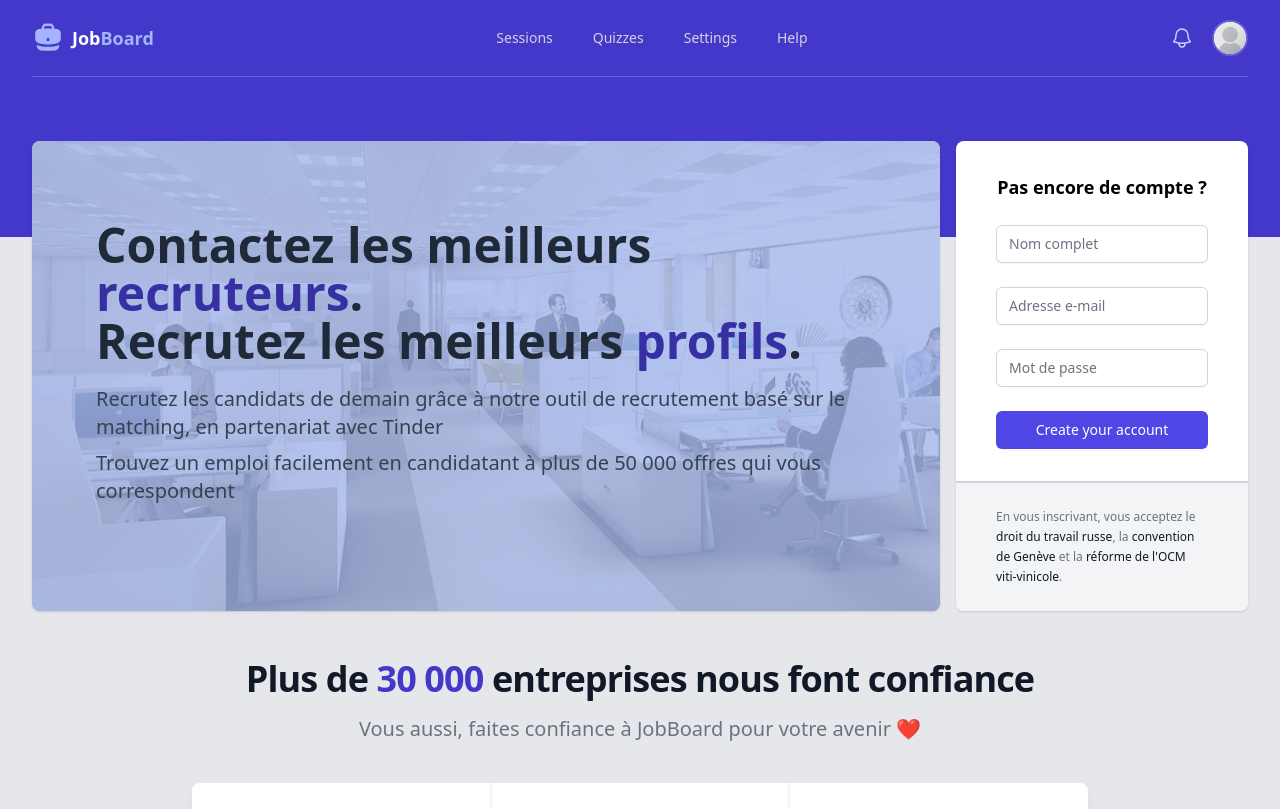
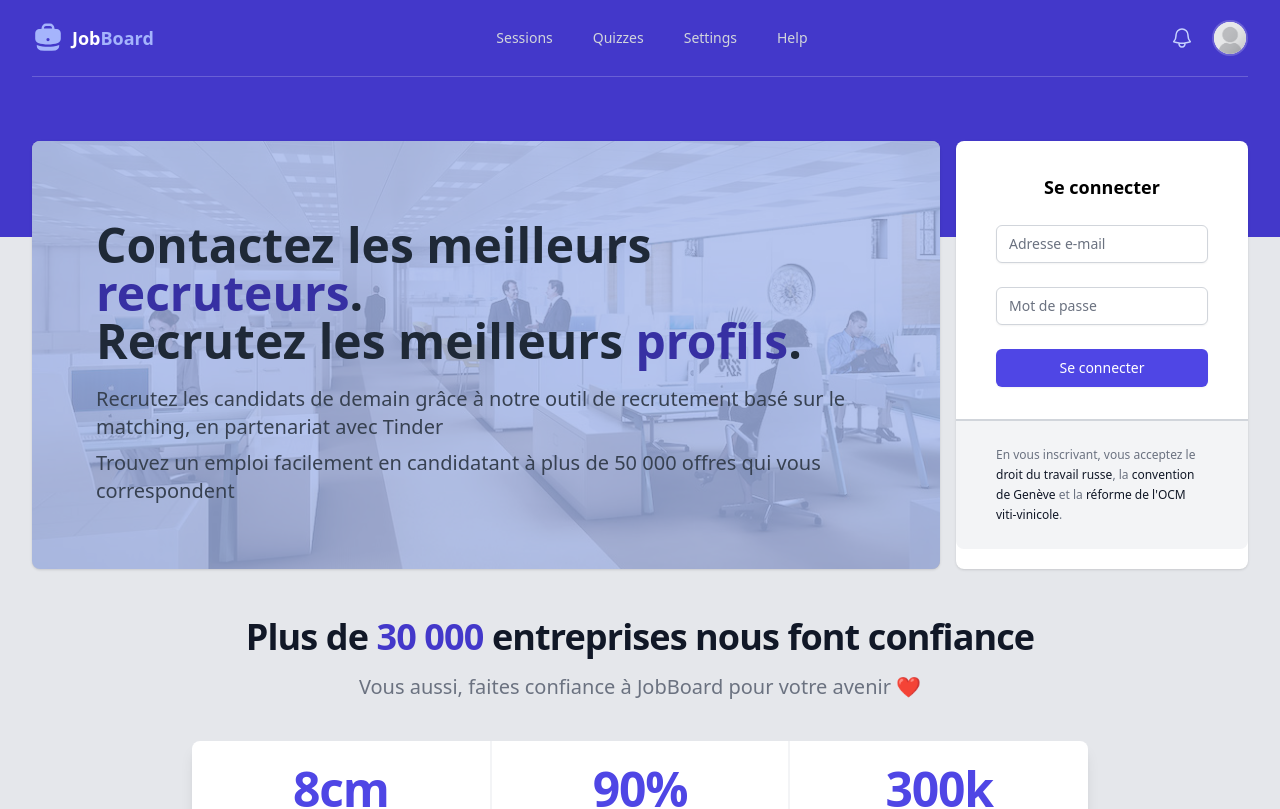
Before and after one commit to transformeurs/nlpf-1, a Next.js app in the folder frontend/: page / in a window 1280 px wide. Shown: the top 809 px of the page. Built offline with nearby package versions, Linux system fonts and the light colour scheme; a web font is replaced by a local one.

Commit message:
[ADD][LOGIN] POC of LoginForm in frontend

```diff
--- a/frontend/src/components/layout.tsx
+++ b/frontend/src/components/layout.tsx
@@ -31,7 +31,7 @@ const navigation = [
 const userNavigation = [
     {
         name: "Sign out",
-        fun: () => {}
+        fun: () => { }
     }
 ];
 
--- /dev/null
+++ b/frontend/src/components/loginForm.tsx
@@ -0,0 +1,111 @@
+import { FC } from "react";
+
+
+const LoginForm: FC = () => {
+    // Handles the submit event on form submit
+    const handleSubmit = async (event: React.FormEvent<HTMLFormElement>) => {
+        // Prevents the default behavior of the form (submitting and refreshing the page)
+        event.preventDefault();
+
+        // Get data from the form
+        const data = {
+            email: event.currentTarget.email.value,
+            password: event.currentTarget.password.value
+        };
+
+        const JSONdata = JSON.stringify(data);
+
+        // TODO: Use environment variables
+        const endpoint = 'http://localhost:8000/account/login';
+
+        const options = {
+            method: 'POST',
+            headers: {
+                'Content-Type': 'application/json'
+            },
+            body: JSONdata
+        };
+
+        const response = await fetch(endpoint, options);
+
+        const result = await response.json();
+
+        // TODO: Remove this, will be replaced with storing the token in the browser's local storage
+        alert(`Your token is ${result.access_token}`);
+
+        // TODO:
+        // - Redirect to home page if authenticated
+        // - Display error message if auth failed
+    }
+
+    return (
+        <div className="rounded-lg bg-white shadow">
+            <div className="px-4 py-8 sm:px-10">
+                <div className="text-center text-lg font-semibold">
+                    Se connecter
+                </div>
+                <div className="mt-6">
+                    <form onSubmit={handleSubmit} className="space-y-6">
+                        <div>
+                            <label htmlFor="email" className="sr-only">
+                                Mobile number or email
+                            </label>
+                            <input
+                                type="email"
+                                name="email"
+                                id="email"
+                                autoComplete="email"
+                                placeholder="Adresse e-mail"
+                                required
+                                className="block w-full rounded-md border-gray-300 shadow-sm focus:border-indigo-500 focus:ring-indigo-500 sm:text-sm"
+                            />
+                        </div>
+
+                        <div>
+                            <label htmlFor="password" className="sr-only">
+                                Password
+                            </label>
+                            <input
+                                id="password"
+                                name="password"
+                                type="password"
+                                placeholder="Mot de passe"
+                                autoComplete="current-password"
+                                required
+                                className="block w-full rounded-md border-gray-300 shadow-sm focus:border-indigo-500 focus:ring-indigo-500 sm:text-sm"
+                            />
+                        </div>
+
+                        <div>
+                            <button
+                                type="submit"
+                                className="flex w-full justify-center rounded-md border border-transparent bg-indigo-600 py-2 px-4 text-sm font-medium text-white shadow-sm hover:bg-indigo-700 focus:outline-none focus:ring-2 focus:ring-indigo-500 focus:ring-offset-2"
+                            >
+                                Se connecter
+                            </button>
+                        </div>
+                    </form>
+                </div>
+            </div>
+            <div className="rounded-b-lg border-t-2 border-gray-300 bg-gray-100 px-4 py-6 sm:px-10">
+                <p className="text-xs leading-5 text-gray-500">
+                    En vous inscrivant, vous acceptez le{" "}
+                    <a href="#" className="font-medium text-gray-900 hover:underline">
+                        droit du travail russe
+                    </a>
+                    , la{" "}
+                    <a href="#" className="font-medium text-gray-900 hover:underline">
+                        convention de Genève
+                    </a>{" "}
+                    et la{" "}
+                    <a href="#" className="font-medium text-gray-900 hover:underline">
+                        réforme de l'OCM viti-vinicole
+                    </a>
+                    .
+                </p>
+            </div>
+        </div>
+    );
+};
+
+export default LoginForm;
--- a/frontend/src/pages/index.tsx
+++ b/frontend/src/pages/index.tsx
@@ -1,6 +1,7 @@
 import { ChevronRightIcon } from "@heroicons/react/24/outline";
 import type { NextPage } from "next";
 import Layout from "../components/layout";
+import LoginForm from "../components/loginForm";
 
 const Home: NextPage = () => {
     return (
@@ -43,87 +44,8 @@ const Home: NextPage = () => {
                         </div>
                     </div>
                 </div>
-                <div className="rounded-lg bg-white shadow">
-                    <div className="px-4 py-8 sm:px-10">
-                        <div className="text-center text-lg font-semibold">
-                            Pas encore de compte ?
-                        </div>
-                        <div className="mt-6">
-                            <form action="#" method="POST" className="space-y-6">
-                                <div>
-                                    <label htmlFor="name" className="sr-only">
-                                        Full name
-                                    </label>
-                                    <input
-                                        type="text"
-                                        name="name"
-                                        id="name"
-                                        autoComplete="name"
-                                        placeholder="Nom complet"
-                                        required
-                                        className="block w-full rounded-md border-gray-300 shadow-sm focus:border-indigo-500 focus:ring-indigo-500 sm:text-sm"
-                                    />
-                                </div>
 
-                                <div>
-                                    <label htmlFor="mobile-or-email" className="sr-only">
-                                        Mobile number or email
-                                    </label>
-                                    <input
-                                        type="text"
-                                        name="mobile-or-email"
-                                        id="mobile-or-email"
-                                        autoComplete="email"
-                                        placeholder="Adresse e-mail"
-                                        required
-                                        className="block w-full rounded-md border-gray-300 shadow-sm focus:border-indigo-500 focus:ring-indigo-500 sm:text-sm"
-                                    />
-                                </div>
-
-                                <div>
-                                    <label htmlFor="password" className="sr-only">
-                                        Password
-                                    </label>
-                                    <input
-                                        id="password"
-                                        name="password"
-                                        type="password"
-                                        placeholder="Mot de passe"
-                                        autoComplete="current-password"
-                                        required
-                                        className="block w-full rounded-md border-gray-300 shadow-sm focus:border-indigo-500 focus:ring-indigo-500 sm:text-sm"
-                                    />
-                                </div>
-
-                                <div>
-                                    <button
-                                        type="submit"
-                                        className="flex w-full justify-center rounded-md border border-transparent bg-indigo-600 py-2 px-4 text-sm font-medium text-white shadow-sm hover:bg-indigo-700 focus:outline-none focus:ring-2 focus:ring-indigo-500 focus:ring-offset-2"
-                                    >
-                                        Create your account
-                                    </button>
-                                </div>
-                            </form>
-                        </div>
-                    </div>
-                    <div className="rounded-b-lg border-t-2 border-gray-300 bg-gray-100 px-4 py-6 sm:px-10">
-                        <p className="text-xs leading-5 text-gray-500">
-                            En vous inscrivant, vous acceptez le{" "}
-                            <a href="#" className="font-medium text-gray-900 hover:underline">
-                                droit du travail russe
-                            </a>
-                            , la{" "}
-                            <a href="#" className="font-medium text-gray-900 hover:underline">
-                                convention de Genève
-                            </a>{" "}
-                            et la{" "}
-                            <a href="#" className="font-medium text-gray-900 hover:underline">
-                                réforme de l'OCM viti-vinicole
-                            </a>
-                            .
-                        </p>
-                    </div>
-                </div>
+                <LoginForm />
 
                 <div className="col-span-4 mt-8">
                     <div className="mx-auto max-w-7xl px-4 sm:px-6 lg:px-8">
```
Also changed, not shown: 2 other files (tests, documents, lock files or other folders).
